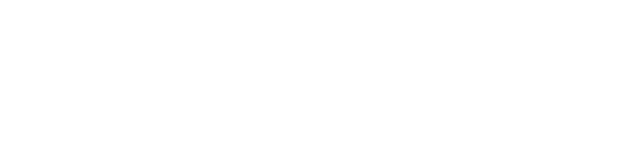
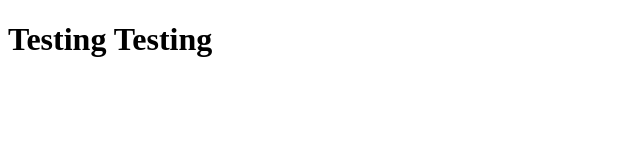
Before and after one commit to Guy-365/HiddenGeniusPortfolio, a plain HTML site: page index.html in a window 1280 px wide. Shown: the whole page, without its empty margins (0-640 px from the left). Drawn offline with Linux system fonts and the light colour scheme.

Commit message:
Update index.html

```diff
--- a/index.html
+++ b/index.html
@@ -4,5 +4,7 @@
     <meta charset="UTF-8">
     <meta name="viewport" content="width=device-width, initial-scale=1.0">
   </head>
-  <body></body>
+  <body>
+    <h1>Testing Testing</h1>
+  </body>
 </html>
```
